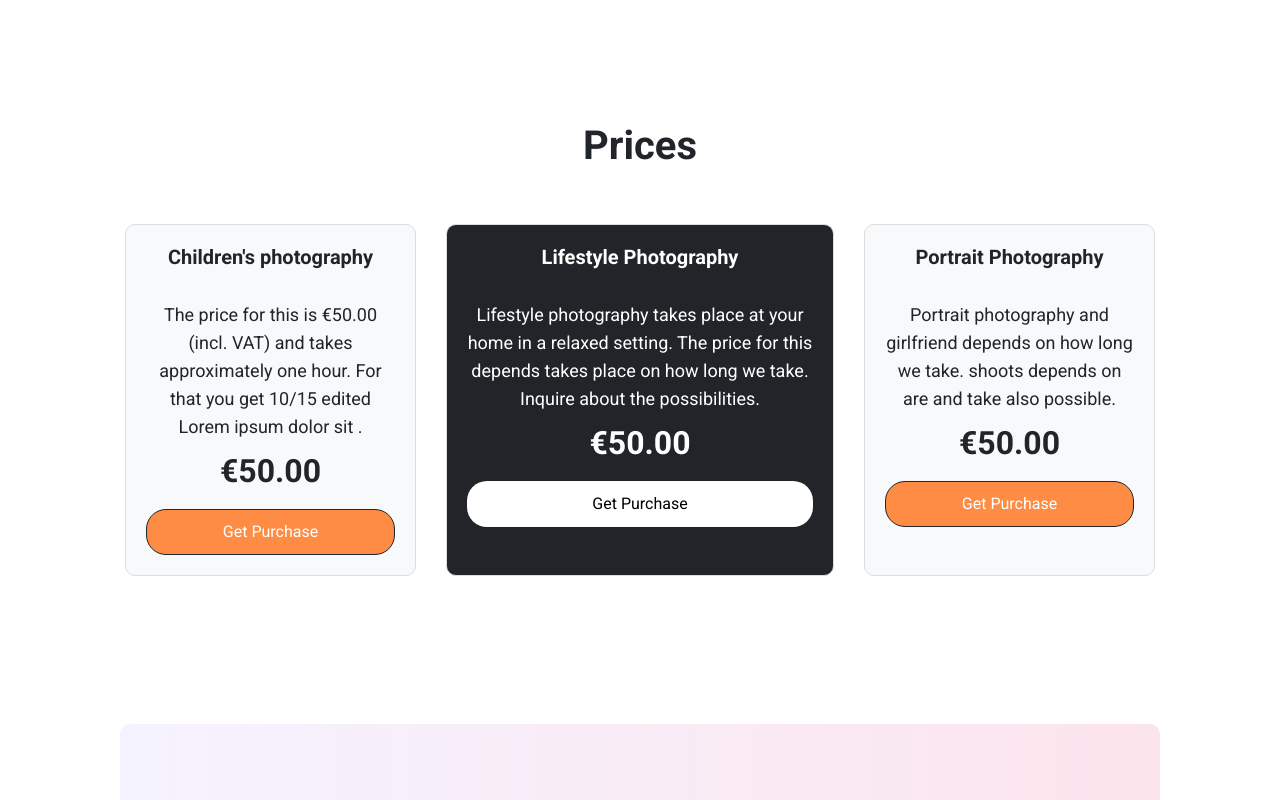
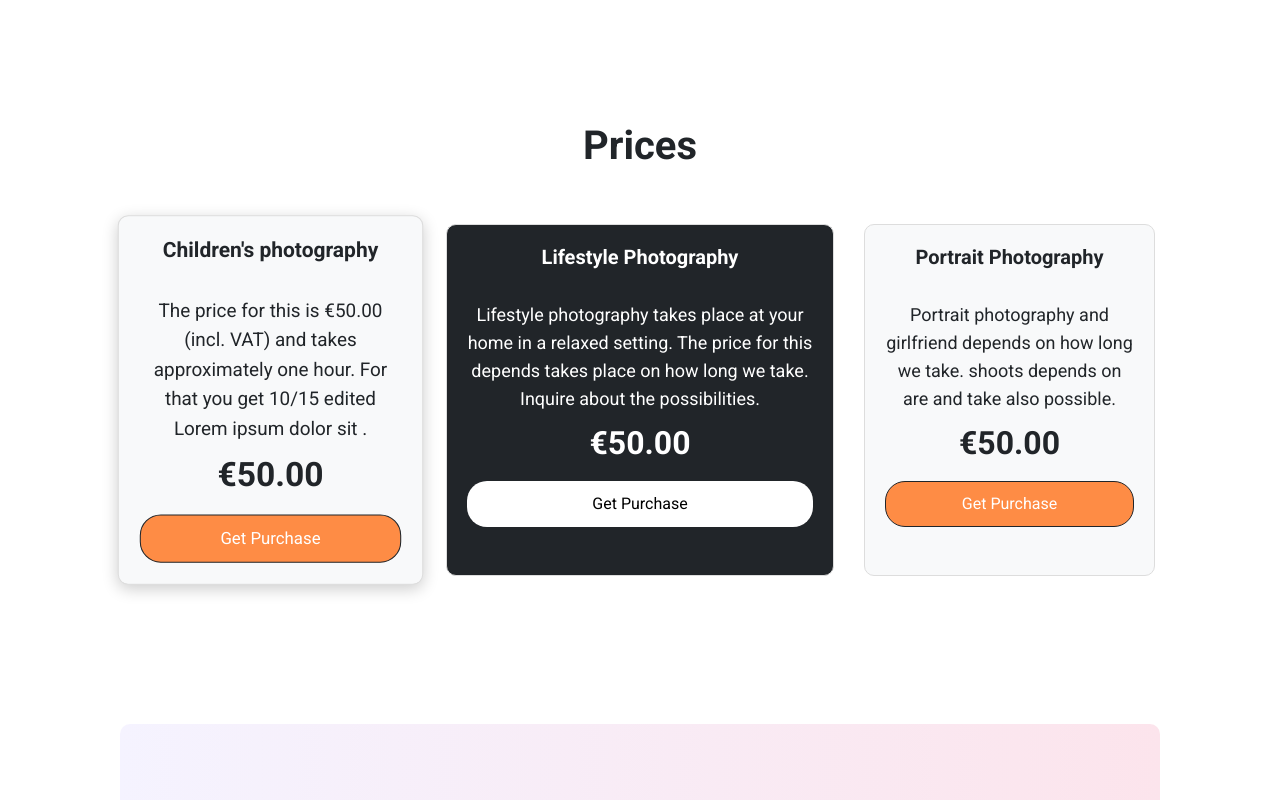
Before and after one commit to NahidAhmed-12/Bootstrap-, a plain HTML site: page index.html in a window 1280 px wide. In both pictures the pointer is over the element 270 px from the left and 2867 px from the top of the page. Shown: the part 2467-3267 px from the top of the page. Drawn offline with nearby package versions, Linux system fonts and the light colour scheme.

Commit message:
Update style.css

```diff
--- a/style.css
+++ b/style.css
@@ -561,4 +561,23 @@ body {
     }
 }
 
+
+
+/* Price card hover animation for larger screens */
+@media (min-width: 992px) {
+    .price-card {
+        transition: transform 0.3s ease, box-shadow 0.3s ease;
+    }
+
+    .price-card:hover {
+        transform: scale(1.05); /* Slight zoom on hover */
+        box-shadow: 0 4px 15px rgba(0, 0, 0, 0.2); /* Adds shadow for effect */
+    }
+}
+
+
+
+
+
+
 @media (min-width: 768px) { .prices-section .row { gap: 30px; } }
```
